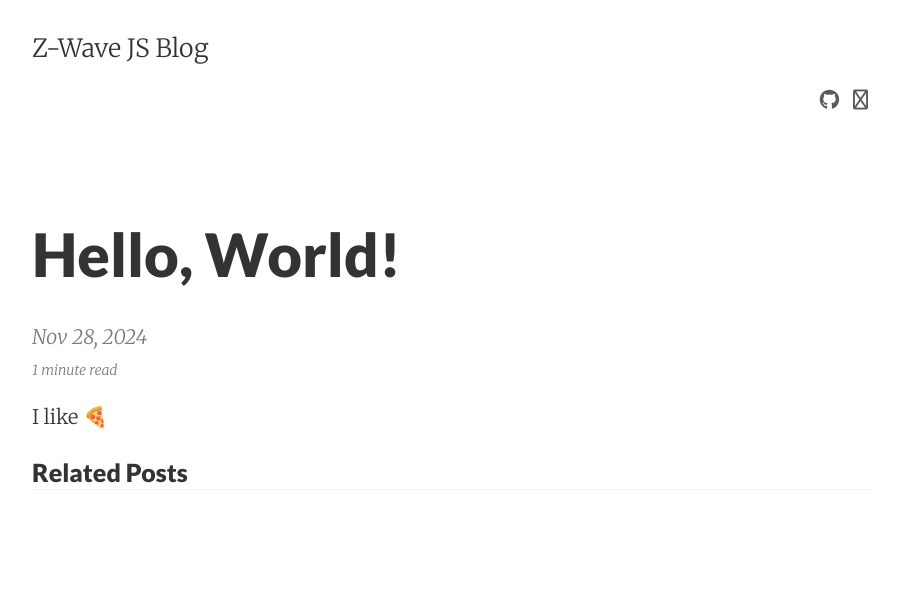
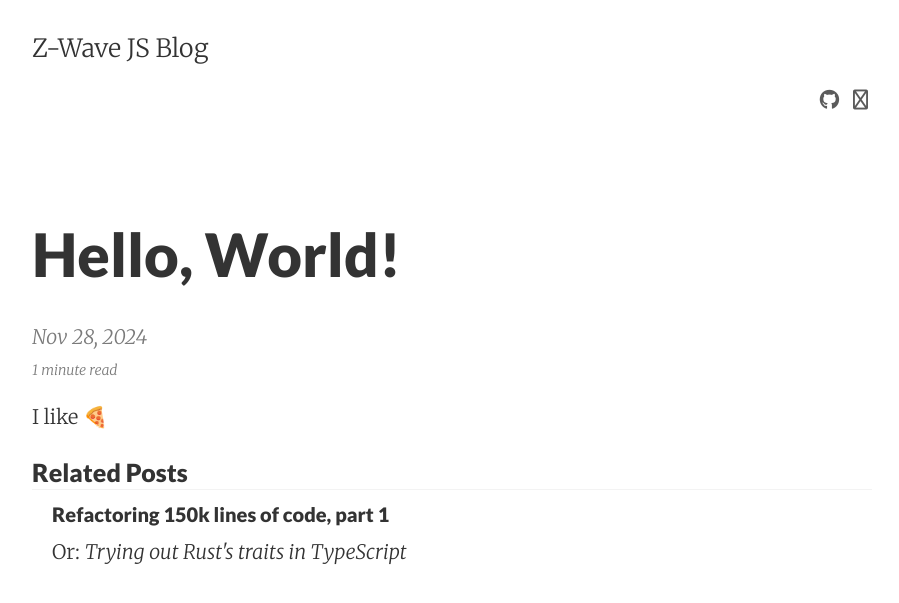
Before and after one commit to zwave-js/blog, a Jekyll site: the page built from _posts/2024-11-28-hello.md, in a window 1280 px wide. Shown: the top 603 px of the page, without its empty margins (188-1087 px from the left). Built offline with Jekyll 4.4.1, drawn with Linux system fonts in a browser that asks for light colours; nearby versions of some CDN libraries; comment, search, counter and statistics services are not loaded; some of the changed lines change nothing that is shown.

Commit message:
add post about v14 refactoring, part 1

````diff
--- a/_config.yml
+++ b/_config.yml
@@ -108,6 +108,9 @@ text:
 
 # Build settings
 markdown:     kramdown
+kramdown:
+  input: GFM
+  syntax_highlighter: rouge
 redcarpet:
   extensions: ['smart', 'tables', 'with_toc_data']
 permalink:    pretty
--- a/_posts/2024-11-28-hello.md
+++ b/_posts/2024-11-28-hello.md
@@ -1,7 +1,7 @@
 ---
 
 layout: post
-author: Wile E. Coyote
+author: Al Calzone
 title: Hello, World!
 image:
 feature: acme-logo.jpg
--- /dev/null
+++ b/_posts/2024-11-29-refactoring-150k-lines-of-code.md
@@ -0,0 +1,309 @@
+---
+
+layout: post
+author: Al Calzone
+title: "Refactoring 150k lines of code, part 1"
+summary: |-
+  Or: <i>Trying out Rust's traits in TypeScript</i>
+# image: chameleon-coding.jpeg
+# feature: chameleon-coding.jpeg
+comments: true
+
+---
+
+Since I started working on Z-Wave JS, quite a bit of time has passed. The project will turn 7 next March, and for the last 2.5 years of that, I've been able to work on it full-time ([sort of](https://github.com/zwave-js/node-zwave-js/issues/6521)).
+
+It has grown a lot since then, and if you can trust TypeScript's diagnostics, Z-Wave JS consists of roughly 150k lines of code spread across roughly 700 files, including test files. This is not counting supporting projects like the firmware update service, Z-Wave JS Server, the repository bot, etc...
+
+Although I try to stay up to date in terms of tooling and best practices, a codebase this size inevitably accumulates some technical debt.
+
+## Everything points at the driver
+
+One prime example is how everything in Z-Wave JS was built around the `Driver` instance. The driver is the core of the library. It controls the serial interface, handles receiving and sending of commands, and is used to access the network cache and device-specific configuration. Any action a library user wants to perform goes through a driver instance at some point.
+
+So from the very beginning, almost every class in the library has required a reference to the driver instance. This has led to a lot of classes having a constructor that looks like this:
+
+```ts
+export class CommandClass {
+  public constructor(
+    driver: Driver,
+    options: CommandClassOptions
+  ) {
+    this.driver = driver;
+
+    // other constructor logic
+  }
+
+  // other class logic
+}
+```
+
+The problem with that? The `Driver` class is huge, with far over 100 methods and properties. Testing/mocking this dependency is impossible. Breaking API changes need to be carried out in hundreds of files, in possibly thousands of locations.
+
+## Abstractions to the rescue?
+
+When I released version 10 of Z-Wave JS two years ago, I tackled this a bit by introducing two abstractions `ZWaveHost` and `ZWaveApplicationHost`, which the `Driver` class implemented both.
+
+`ZWaveHost` provided a smaller subset of functionality that was easier to test and mock and was used where a reference to the driver was previously stored.
+`ZWaveApplicationHost` built on top of that and added functionality that was more tightly coupled to the driver instance. It's main purpose was removing dependencies between packages of the monorepo, so code that previously required a driver instance could be moved to a package the main package depended on.
+
+The constructors now looked roughly like this:
+
+```ts
+export class CommandClass {
+  public constructor(
+    host: ZWaveHost,
+    options: CommandClassOptions
+  ) {
+    this.host = host;
+
+    // other constructor logic
+  }
+
+  // other class logic
+}
+```
+
+
+This made things a bit better, but these abstractions were still beefy. I mean, just look at them:
+
+```ts
+/** Host application abstractions to be used in Serial API and CC implementations */
+export interface ZWaveHost {
+  /** The ID of this node in the current network */
+  ownNodeId: number;
+  /** The Home ID of the current network */
+  homeId: number;
+
+  /** How many bytes a node ID occupies in serial API commands */
+  readonly nodeIdType?: NodeIDType;
+
+  /** Management of Security S0 keys and nonces */
+  securityManager: SecurityManager | undefined;
+  /** Management of Security S2 keys and nonces (Z-Wave Classic) */
+  securityManager2: SecurityManager2 | undefined;
+  /** Management of Security S2 keys and nonces (Z-Wave Long Range) */
+  securityManagerLR: SecurityManager2 | undefined;
+
+  /**
+   * Retrieves the maximum version of a command class that can be used to communicate with a node.
+   * Returns 1 if the node claims that it does not support a CC.
+   * Throws if the CC is not implemented in this library yet.
+   */
+  getSafeCCVersion(
+    cc: CommandClasses,
+    nodeId: number,
+    endpointIndex?: number,
+  ): number;
+
+  /**
+   * Retrieves the maximum version of a command class the given node/endpoint has reported support for.
+   * Returns 0 when the CC is not supported or that information is not known yet.
+   */
+  getSupportedCCVersion(
+    cc: CommandClasses,
+    nodeId: number,
+    endpointIndex?: number,
+  ): number;
+
+  /**
+   * Determines whether a CC must be secure for a given node and endpoint.
+   */
+  isCCSecure(
+    cc: CommandClasses,
+    nodeId: number,
+    endpointIndex?: number,
+  ): boolean;
+
+  getHighestSecurityClass(nodeId: number): MaybeNotKnown<SecurityClass>;
+
+  hasSecurityClass(
+    nodeId: number,
+    securityClass: SecurityClass,
+  ): MaybeNotKnown<boolean>;
+
+  setSecurityClass(
+    nodeId: number,
+    securityClass: SecurityClass,
+    granted: boolean,
+  ): void;
+
+  /**
+   * Returns the next callback ID. Callback IDs are used to correlate requests
+   * to the controller/nodes with its response
+   */
+  getNextCallbackId(): number;
+
+  /**
+   * Returns the next session ID for supervised communication
+   */
+  getNextSupervisionSessionId(nodeId: number): number;
+
+  getDeviceConfig?: (nodeId: number) => DeviceConfig | undefined;
+
+  __internalIsMockNode?: boolean;
+}
+
+/** Host application abstractions that provide support for reading and writing values to a database */
+export interface ZWaveValueHost {
+  /** Returns the value DB which belongs to the node with the given ID, or throws if the Value DB cannot be accessed */
+  getValueDB(nodeId: number): ValueDB;
+
+  /** Returns the value DB which belongs to the node with the given ID, or `undefined` if the Value DB cannot be accessed */
+  tryGetValueDB(nodeId: number): ValueDB | undefined;
+}
+
+/** A more featureful version of the ZWaveHost interface, which is meant to be used on the controller application side. */
+export interface ZWaveApplicationHost extends ZWaveValueHost, ZWaveHost {
+  /** Gives access to the configuration files */
+  configManager: ConfigManager;
+
+  options: ZWaveHostOptions;
+
+  // TODO: There's probably a better fitting name for this now
+  controllerLog: ControllerLogger;
+
+  /** Readonly access to all node instances known to the host */
+  nodes: ReadonlyThrowingMap<number, IZWaveNode>;
+
+  /** Whether the node with the given ID is the controller */
+  isControllerNode(nodeId: number): boolean;
+
+  sendCommand<TResponse extends ICommandClass | undefined = undefined>(
+    command: ICommandClass,
+    options?: SendCommandOptions,
+  ): Promise<SendCommandReturnType<TResponse>>;
+
+  waitForCommand<T extends ICommandClass>(
+    predicate: (cc: ICommandClass) => boolean,
+    timeout: number,
+  ): Promise<T>;
+
+  schedulePoll(
+    nodeId: number,
+    valueId: ValueID,
+    options: NodeSchedulePollOptions,
+  ): boolean;
+}
+```
+
+It did make testing a lot easier, but there was still a glaring issue: The `CommandClass` class I showed above has hundreds of subclasses. Throughout the codebase they are used interchangeably - the calling code often does not know or care which specific subclass it is, so they all share a common API. As a result, these host interfaces define lots and lots of logic that is irrelevant in many cases, but necessary in some.
+
+If you want to mock this, you have to mock it all, or use `any` liberally and have tests fail left and right when things change.
+
+So after dwelling on this for a while, I decided to try something new.
+
+## Taking a page from Rust's book
+
+Unlike many programming languages, the [Rust programming language](https://www.rust-lang.org/) does not have inheritance. Instead, it uses an unconventional approach for defining shared behavior, called [traits](https://doc.rust-lang.org/book/ch10-02-traits.html). Traits are similar to TypeScript's interfaces, often very limited in scope, and composition of traits is encouraged and often necessary.
+
+Compared to TypeScript, it's also a lot more common to see some verbose type definitions in Rust (e.g. `Arc<Mutex<HashMap<String, Box<dyn Any>>>>`), so the end result may feel less strange to Rust veterans.
+
+Anyways, in version 14 of Z-Wave JS, I applied the concept of traits to break the aforementioned interfaces into tiny pieces:
+```ts
+/** Allows querying the home ID and node ID of the host */
+export interface HostIDs {
+  /** The ID of this node in the current network */
+  ownNodeId: number;
+  /** The Home ID of the current network */
+  homeId: number;
+}
+
+/** Allows looking up Z-Wave manufacturers by manufacturer ID */
+export interface LookupManufacturer {
+  /** Looks up the name of the manufacturer with the given ID in the configuration DB */
+  lookupManufacturer(manufacturerId: number): string | undefined;
+}
+
+/** Allows accessing a specific node */
+export interface GetNode<T extends NodeId> {
+  getNode(nodeId: number): T | undefined;
+  getNodeOrThrow(nodeId: number): T;
+}
+```
+...and many, many more.
+
+The same principle applies to the generics used in these trait-like interfaces. `NodeId` is the bare minimum required to identify a node,
+```ts
+/** Identifies a node */
+export interface NodeId extends EndpointId {
+  readonly id: number;
+}
+
+/** Identifies an endpoint */
+export interface EndpointId {
+  readonly virtual: false;
+  readonly nodeId: number;
+  readonly index: number;
+}
+```
+so methods that need to retrieve a node by ID (`GetNode<...>`) can further define which information and functionality from a node they are interested in. For example, a method that wants to access a node, its endpoints, and is interested in which command classes are supported by those endpoints, could look like this:
+```ts
+function getEndpointInformation(
+  context: GetNode<
+    & NodeId
+    & GetEndpoint<
+      & EndpointId
+      & SupportsCC
+      & ControlsCC
+    >
+  >
+) { ... }
+```
+To break it down, the parameter passed to this method
+- allows accessing a node "object" by ID, which
+  - has the required properties to identify that node
+  - allows accessing an endpoint "object" by ID, which
+    - has the required properties to identify that endpoint
+    - allows checking which command classes are **supported** by that endpoint
+    - allows checking which command classes are **controlled** by that endpoint
+
+This approach allows for very fine-grained control over the functionality a method expects to have access to. It does not come without downsides though - some signatures become quite verbose. Here are two extreme examples I turned into separate type definitions to keep the method signatures that use them readable:
+```ts
+// Defines the necessary traits the host passed to a CC API must have
+export type CCAPIHost<TNode extends CCAPINode = CCAPINode> =
+  & HostIDs
+  & GetNode<TNode>
+  & GetValueDB
+  & GetSupportedCCVersion
+  & GetSafeCCVersion
+  & SecurityManagers
+  & GetDeviceConfig
+  & SendCommand
+  & GetCommunicationTimeouts
+  & GetUserPreferences
+  & SchedulePoll
+  & LogNode;
+```
+and my personal (slightly cursed) favorite:
+```ts
+// Defines the necessary traits an endpoint passed to a CC API must have
+export type CCAPIEndpoint =
+  & (
+    | (
+      // Physical endpoints must let us query their controlled CCs
+      EndpointId & ControlsCC
+    )
+    | (
+      // Virtual endpoints must let us query their physical nodes,
+      // the CCs those nodes implement, and access the endpoints of those
+      // physical nodes
+      VirtualEndpointId & {
+        node: PhysicalNodes<
+          & NodeId
+          & SupportsCC
+          & ControlsCC
+          & GetEndpoint<EndpointId & SupportsCC & ControlsCC>
+        >;
+      }
+    )
+  )
+  & SupportsCC;
+```
+
+## Conclusion
+
+Those are some extreme outliers though. All in all, I'm quite happy with the result. There are now ~20 remaining instances where the `Driver` instance is passed around, and I'm confident I can get rid of most of them as well.
+
+How I got from hundreds of references to just those 20 is a tale for another time, though. Stay tuned for part 2!\
+_Spoiler: I did not edit 700 files by hand!_
--- a/_sass/_basscss.scss
+++ b/_sass/_basscss.scss
@@ -16,7 +16,7 @@
 
 @import 'basscss/buttons-blue';
 
-@import 'basscss/syntax-highlighting';
+@import 'basscss/syntax';
 @import 'basscss/color-base';
 @import 'basscss/colors';
 
--- a/_sass/_code.scss
+++ b/_sass/_code.scss
@@ -9,21 +9,21 @@ code {
   font-family: $monospace-font-family;
 }
 
-code {
-  color: #7a7a7a;
-}
+// code {
+//   color: #7a7a7a;
+// }
 
 pre {
   padding: 1.125em;
-  line-height: 1.11;
+  line-height: 1.4;
   overflow-x: scroll;
   margin-bottom: 0.88em;
-  background-color: $pre-background-color;
+  // background-color: $pre-background-color;
 }
 
 .highlight .p {
   font-size: 1.125rem;
-  line-height: 1;
+  // line-height: 1.8;
 }
 
 pre {
--- /dev/null
+++ b/_sass/basscss/_syntax.scss
@@ -0,0 +1,91 @@
+.highlight table td { padding: 5px; }
+.highlight table pre { margin: 0; }
+.highlight, .highlight .w {
+  color: #d8d8d8;
+  background-color: #181818;
+}
+.highlight .err {
+  color: #181818;
+  background-color: #ab4642;
+}
+.highlight .c, .highlight .ch, .highlight .cd, .highlight .cm, .highlight .cpf, .highlight .c1, .highlight .cs {
+  color: #585858;
+}
+.highlight .cp {
+  color: #f7ca88;
+}
+.highlight .nt {
+  color: #f7ca88;
+}
+.highlight .o, .highlight .ow {
+  color: #d8d8d8;
+}
+.highlight .p, .highlight .pi {
+  color: #d8d8d8;
+}
+.highlight .gi {
+  color: #a1b56c;
+}
+.highlight .gd {
+  color: #ab4642;
+}
+.highlight .gh {
+  color: #7cafc2;
+  background-color: #181818;
+  font-weight: bold;
+}
+.highlight .ge {
+  font-style: italic;
+}
+.highlight .ges {
+  font-weight: bold;
+  font-style: italic;
+}
+.highlight .gs {
+  font-weight: bold;
+}
+.highlight .k, .highlight .kn, .highlight .kp, .highlight .kr, .highlight .kv {
+  color: #ba8baf;
+}
+.highlight .kc {
+  color: #dc9656;
+}
+.highlight .kt {
+  color: #dc9656;
+}
+.highlight .kd {
+  color: #dc9656;
+}
+.highlight .s, .highlight .sb, .highlight .sc, .highlight .dl, .highlight .sd, .highlight .s2, .highlight .sh, .highlight .sx, .highlight .s1 {
+  color: #a1b56c;
+}
+.highlight .sa {
+  color: #ba8baf;
+}
+.highlight .sr {
+  color: #86c1b9;
+}
+.highlight .si {
+  color: #a16946;
+}
+.highlight .se {
+  color: #a16946;
+}
+.highlight .nn {
+  color: #f7ca88;
+}
+.highlight .nc {
+  color: #f7ca88;
+}
+.highlight .no {
+  color: #f7ca88;
+}
+.highlight .na {
+  color: #7cafc2;
+}
+.highlight .m, .highlight .mb, .highlight .mf, .highlight .mh, .highlight .mi, .highlight .il, .highlight .mo, .highlight .mx {
+  color: #a1b56c;
+}
+.highlight .ss {
+  color: #a1b56c;
+}
````
Also changed, not shown: index.html (+10 -13 lines), _sass/basscss/_syntax-highlighting.scss.txt (renamed from _sass/basscss/_syntax-highlighting.scss), images/chameleon-coding.jpeg (added).
